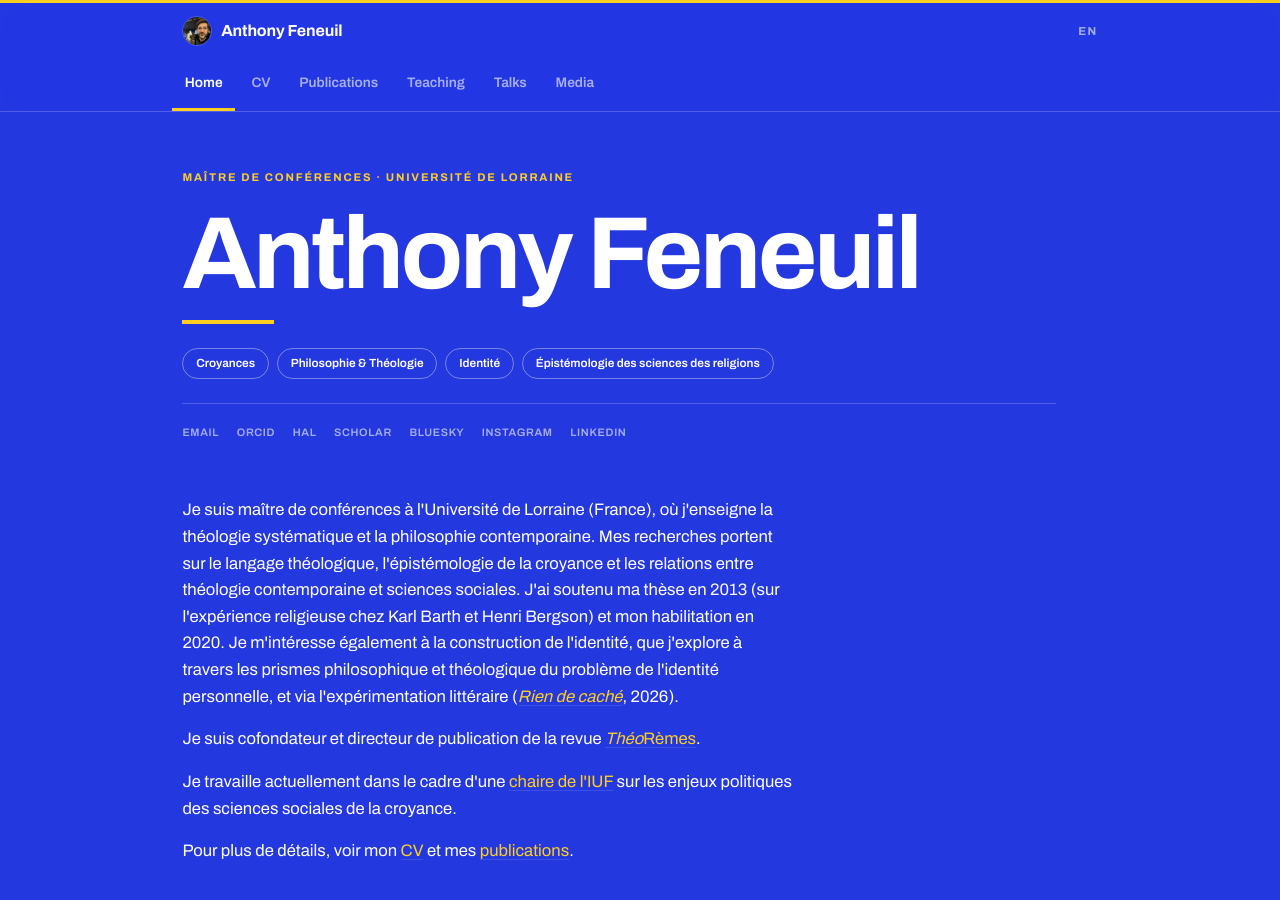
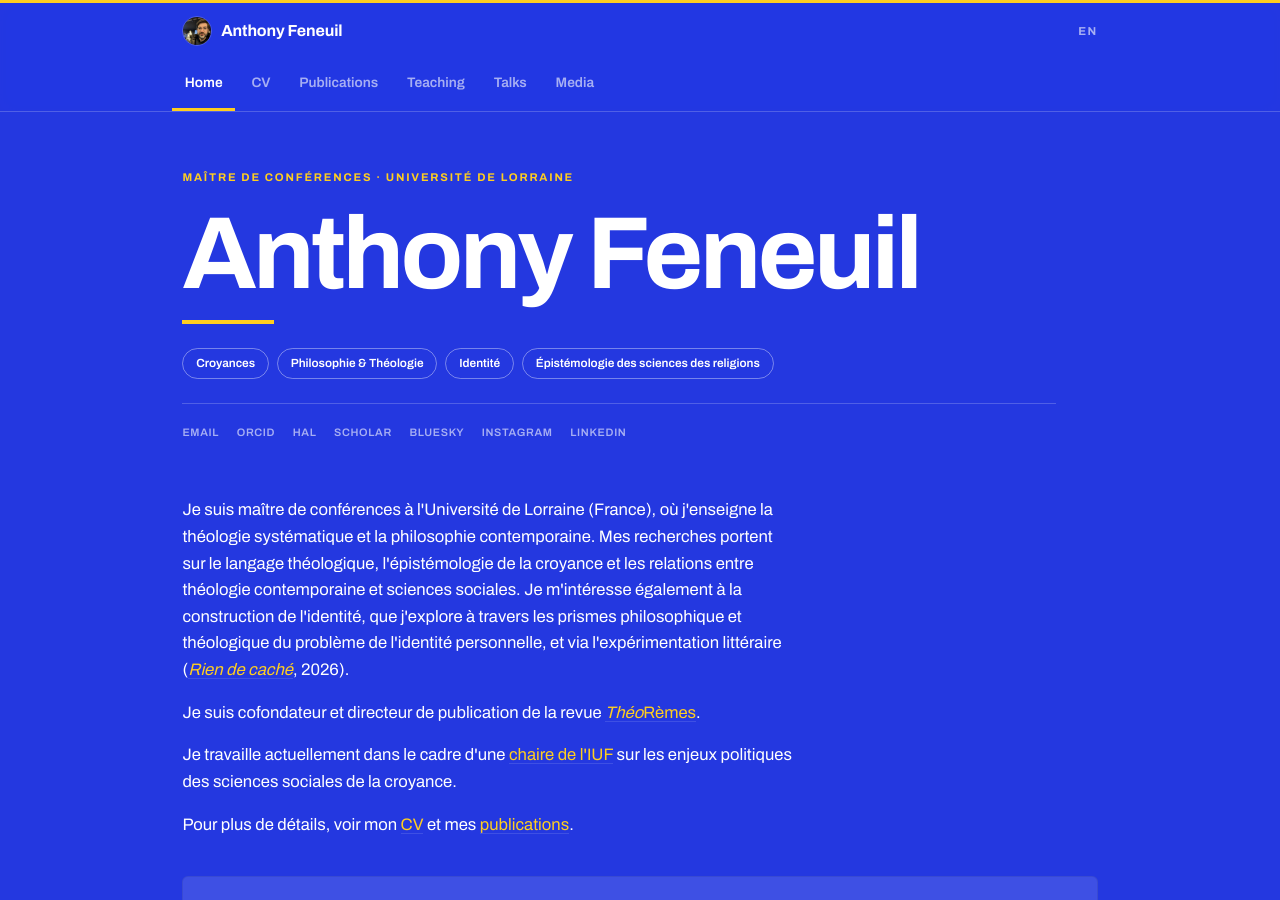
Before and after one commit to anfnl/anfnl.github.io, a Jekyll site: the page built from fr/index.md, in a window 1280 px wide and 900 px high. Built offline with Jekyll 4.4.1, drawn with Linux system fonts in a browser that asks for light colours; some web fonts are replaced.

Commit message:
Update index.md

```diff
--- a/fr/index.md
+++ b/fr/index.md
@@ -29,7 +29,7 @@
 </section>
 
 <div class="prose">
-<p>Je suis maître de conférences à l'Université de Lorraine (France), où j'enseigne la théologie systématique et la philosophie contemporaine. Mes recherches portent sur le langage théologique, l'épistémologie de la croyance et les relations entre théologie contemporaine et sciences sociales. J'ai soutenu ma thèse en 2013 (sur l'expérience religieuse chez Karl Barth et Henri Bergson) et mon habilitation en 2020. Je m'intéresse également à la construction de l'identité, que j'explore à travers les prismes philosophique et théologique du problème de l'identité personnelle, et via l'expérimentation littéraire (<a href="/rien-de-cache/"><em>Rien de caché</em></a>, 2026).</p>
+<p>Je suis maître de conférences à l'Université de Lorraine (France), où j'enseigne la théologie systématique et la philosophie contemporaine. Mes recherches portent sur le langage théologique, l'épistémologie de la croyance et les relations entre théologie contemporaine et sciences sociales. Je m'intéresse également à la construction de l'identité, que j'explore à travers les prismes philosophique et théologique du problème de l'identité personnelle, et via l'expérimentation littéraire (<a href="/rien-de-cache/"><em>Rien de caché</em></a>, 2026).</p>
 <p>Je suis cofondateur et directeur de publication de la revue <a href="https://journals.openedition.org/theoremes/"><em>Théo</em>Rèmes</a>.</p>
 <p>Je travaille actuellement dans le cadre d'une <a href="https://www.iufrance.fr/les-membres-de-liuf/membre/2850-anthony-feneuil.html">chaire de l'IUF</a> sur les enjeux politiques des sciences sociales de la croyance.</p>
 <p>Pour plus de détails, voir mon <a href="/cv/">CV</a> et mes <a href="/publications/">publications</a>.</p>
```
